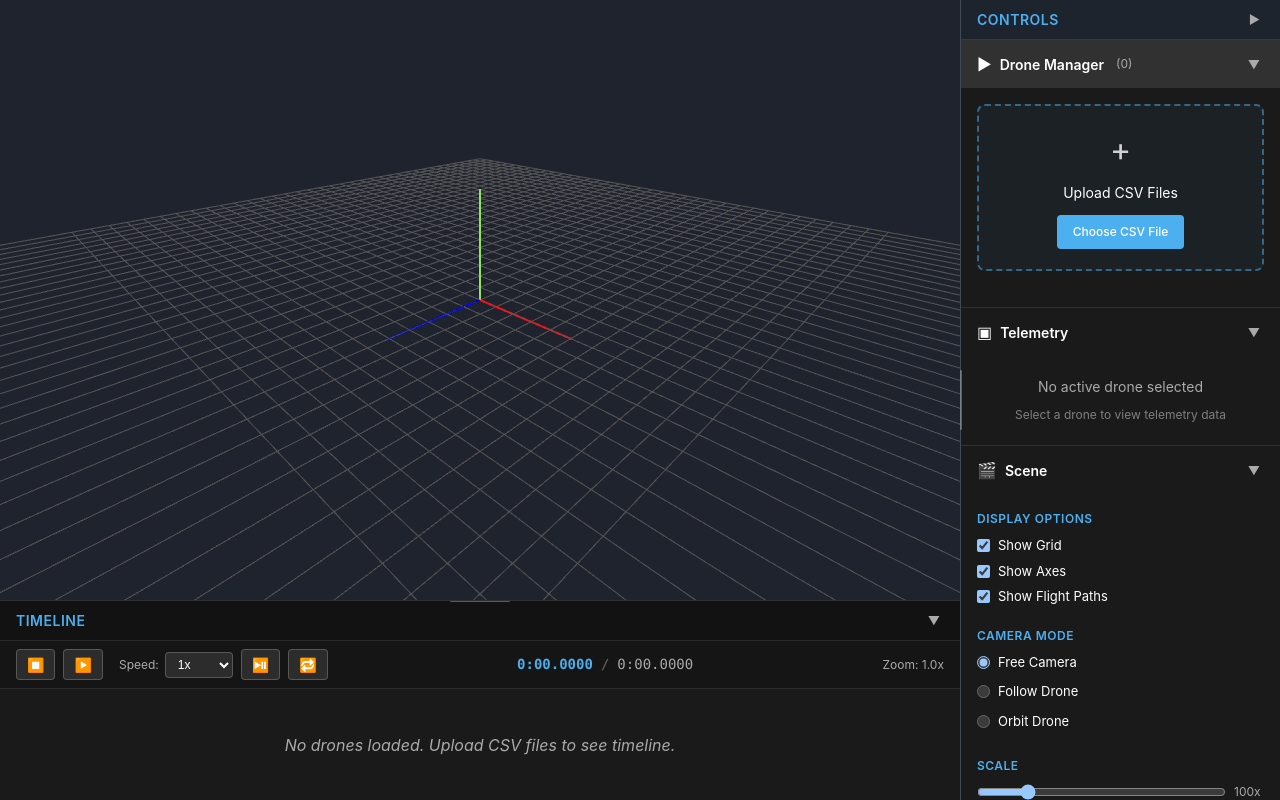
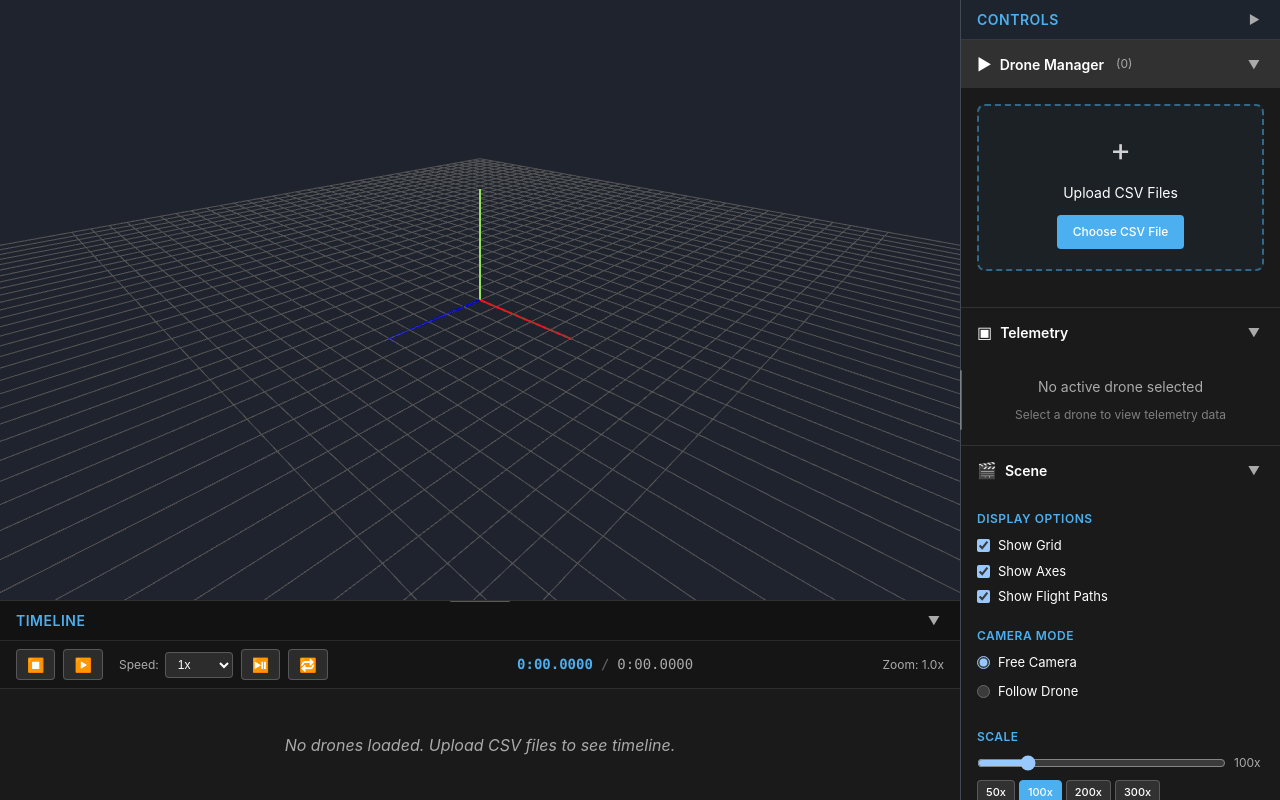
Before and after one commit to fivepointfire/Drone-Simulator, a React (Vite) app: page / in a window 1280 px wide. Built offline with nearby package versions, Linux system fonts and the light colour scheme.

Commit message:
UI: remove Orbit camera option; restrict camera modes to Free/Follow and simplify camera controller

```diff
--- a/src/App.tsx
+++ b/src/App.tsx
@@ -1,5 +1,5 @@
 import { Suspense, useState, useCallback } from 'react';
-import { Canvas } from '@react-three/fiber';
+import { Canvas, useFrame, useThree } from '@react-three/fiber';
 import { OrbitControls } from '@react-three/drei';
 import { Drone } from './components/Drone';
 import { Grid, Axes, FlightPath, Lights } from './components/SceneComponents';
@@ -22,7 +22,7 @@ function App() {
     showGrid: true,
     showAxes: true,
     showFlightPaths: true,
-    cameraMode: 'free' as 'free' | 'follow' | 'orbit',
+    cameraMode: 'free' as 'free' | 'follow',
     scaleFactor: SIMULATION_CONFIG.scaleFactor,
   });
 
@@ -65,6 +65,25 @@ function App() {
 
   // No welcome screen - always show the main interface
 
+  // Camera controller to implement camera modes
+  function CameraController() {
+    const { camera } = useThree();
+    const [theta, setTheta] = useState(0);
+
+    useFrame((_state, delta) => {
+      if (!activeDrone || !currentFrame) return;
+      if (sceneConfig.cameraMode === 'follow') {
+        // Simple follow: place camera behind and above the drone
+        const target = [currentFrame.x * sceneConfig.scaleFactor, -currentFrame.y * sceneConfig.scaleFactor, currentFrame.z * sceneConfig.scaleFactor] as const;
+        const offset = [150, 80, 150] as const;
+        camera.position.set(target[0] + offset[0], target[1] + offset[1], target[2] + offset[2]);
+        camera.lookAt(target[0], target[1], target[2]);
+      }
+      // 'free' mode leaves camera under OrbitControls
+    });
+    return null;
+  }
+
   // Main simulator interface
   const scenePanel = (
     <Canvas
@@ -78,6 +97,7 @@ function App() {
     >
       <Suspense fallback={null}>
         <Lights />
+        <CameraController />
 
         {/* Scene elements */}
         {sceneConfig.showGrid && <Grid size={1000} divisions={50} />}
@@ -104,9 +124,11 @@ function App() {
 
         {/* Camera controls */}
         <OrbitControls
-          enablePan={true}
+          enablePan={sceneConfig.cameraMode === 'free'}
           enableZoom={true}
-          enableRotate={true}
+          enableRotate={sceneConfig.cameraMode === 'free'}
+          enableDamping={true}
+          dampingFactor={0.08}
         />
       </Suspense>
     </Canvas>
--- a/src/components/Panels/ControlPanel.tsx
+++ b/src/components/Panels/ControlPanel.tsx
@@ -3,7 +3,6 @@ import { DroneInstance } from '../../types/DroneTypes';
 import { TimelineState } from '../../types/TimelineTypes';
 import { StatsDisplay } from '../StatsDisplay';
 import { SceneControls } from './SceneControls';
-import { SyncControls } from './SyncControls';
 import './ControlPanel.css';
 
 interface ControlPanelProps {
@@ -34,7 +33,7 @@ interface ControlPanelProps {
   onSceneConfigChange: (config: any) => void;
 }
 
-type PanelSection = 'drones' | 'stats' | 'scene' | 'sync';
+type PanelSection = 'drones' | 'stats' | 'scene';
 
 export function ControlPanel({
   drones,
@@ -232,26 +231,7 @@ export function ControlPanel({
         )}
       </div>
 
-      {/* Synchronization Section */}
-      <div className="panel-section">
-        {renderSectionHeader('sync', 'Sync Tools', '🔄')}
-        {!collapsedSections.has('sync') && (
-          <div className="section-content">
-            <SyncControls
-              drones={drones}
-              timelineState={timelineState}
-              onSyncDrones={(droneIds: string[]) => {
-                console.log('Sync drones:', droneIds);
-                // TODO: Implement synchronization logic
-              }}
-              onAlignToMarker={(markerId: string) => {
-                console.log('Align to marker:', markerId);
-                // TODO: Implement marker alignment
-              }}
-            />
-          </div>
-        )}
-      </div>
+      {/* Synchronization Section removed */}
 
       {/* Quick Actions */}
       <div className="panel-section quick-actions">
--- a/src/components/Panels/SceneControls.tsx
+++ b/src/components/Panels/SceneControls.tsx
@@ -4,7 +4,7 @@ interface SceneControlsProps {
     showGrid: boolean;
     showAxes: boolean;
     showFlightPaths: boolean;
-    cameraMode: 'free' | 'follow' | 'orbit';
+    cameraMode: 'free' | 'follow';
     scaleFactor: number;
   };
   onChange: (config: any) => void;
@@ -16,7 +16,7 @@ export function SceneControls({ config, onChange, droneCount }: SceneControlsPro
     onChange({ ...config, [key]: !config[key as keyof typeof config] });
   };
 
-  const handleCameraModeChange = (mode: 'free' | 'follow' | 'orbit') => {
+  const handleCameraModeChange = (mode: 'free' | 'follow') => {
     onChange({ ...config, cameraMode: mode });
   };
 
@@ -76,16 +76,6 @@ export function SceneControls({ config, onChange, droneCount }: SceneControlsPro
             />
             <span className="control-label">Follow Drone</span>
           </label>
-          <label className="control-item">
-            <input
-              type="radio"
-              name="cameraMode"
-              checked={config.cameraMode === 'orbit'}
-              onChange={() => handleCameraModeChange('orbit')}
-              disabled={droneCount === 0}
-            />
-            <span className="control-label">Orbit Drone</span>
-          </label>
         </div>
       </div>
 
```
